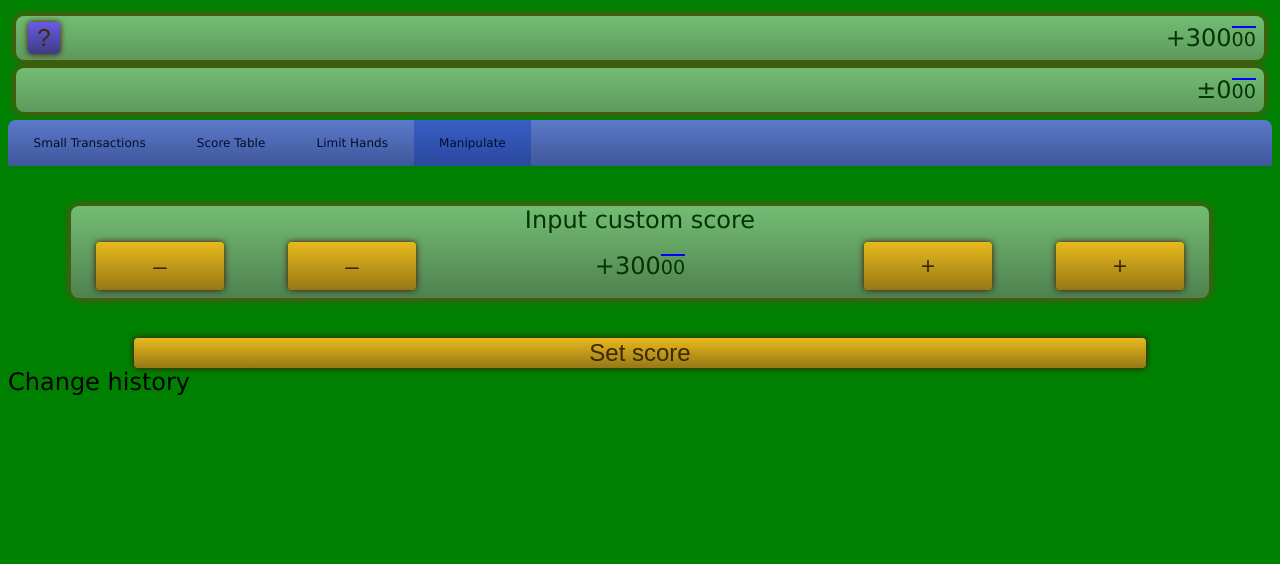
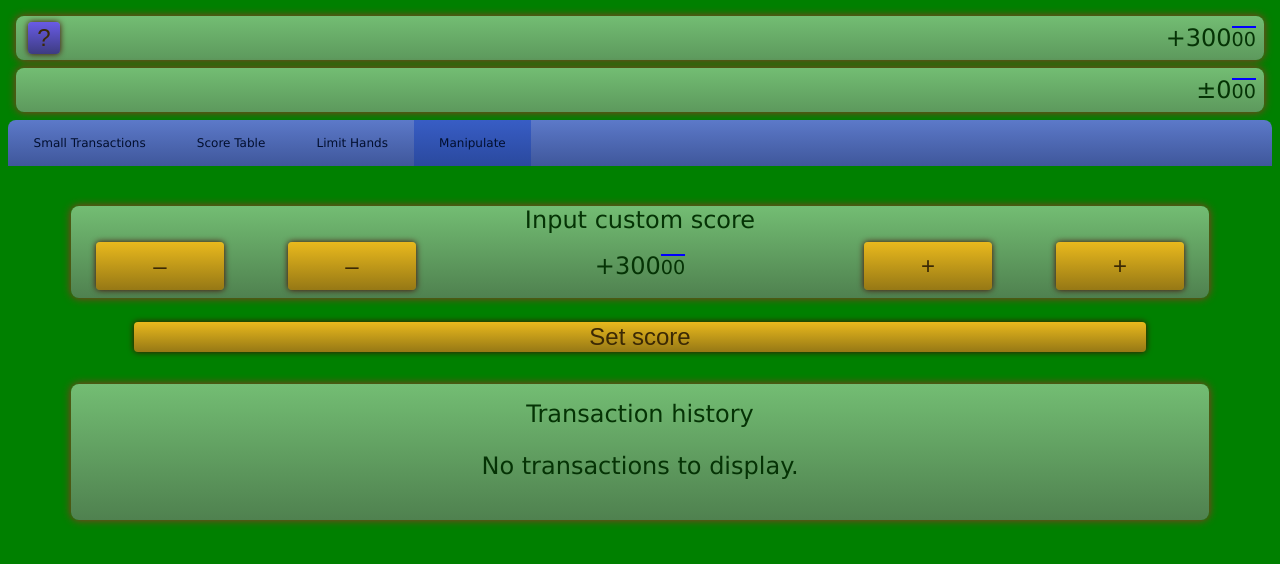
Before and after one commit to PauliMarttinen/riichi-mahjong-personal-score-tracker, a React (Create React App) app: page / in a window 1280 px wide. Both pictures are taken after a click on the element "Manipulate". Shown: the top 564 px of the page. Built offline with nearby package versions, Linux system fonts and the light colour scheme.

Commit message:
Make history list look good.

```diff
--- a/src/History.js
+++ b/src/History.js
@@ -10,7 +10,10 @@ class History extends React.Component
 {
   render()
   {
-    var historyDisplay = [];
+    var historyDisplay;
+    if (this.props.history.length !== 0)
+    {
+      var historyList = [];
       for (var event = this.props.history.length - 1; event >= 0; event--)
       {
         var direction;
@@ -23,7 +26,7 @@ class History extends React.Component
           direction = "Received";
         }
 
-      historyDisplay.push(
+        historyList.push(
           <tr key={event} className={"historyevent " + direction.toLowerCase()}>
             <td>{event + 1}</td>
             <td>{direction}</td>
@@ -32,17 +35,24 @@ class History extends React.Component
           </tr>
         );
       }
+      historyDisplay =
+        <table className="historytable">
+          <tbody>
+            {historyList}
+          </tbody>
+        </table>;
+    }
+    else
+    {
+      historyDisplay = <p className="label">No transactions to display.</p>;
+    }
 
     return (
       <div className="history">
         <div className="label">
-          Change history
+          Transaction history
         </div>
-        <table className="historytable">
-          <tbody>
         {historyDisplay}
-          </tbody>
-        </table>
       </div>
     );
   }
--- a/src/Manipulate.js
+++ b/src/Manipulate.js
@@ -9,7 +9,7 @@ class Manipulate extends React.Component
     return (
       <div className="manipulate">
         <CustomInput points={this.props.points} onClick={this.props.onCustomClick} />
-        <History history={this.props.history} onClick={this.onHistoryClick} />
+        <History history={this.props.history} onClick={this.props.onHistoryClick} />
       </div>
     );
   }
--- a/src/css/App.css
+++ b/src/css/App.css
@@ -172,19 +172,6 @@ button:active
   border-radius: 0;
 }
 
-.custominput .increasedecrease
-{
-  border-radius: 1vh;
-  position: static;
-}
-
-.custominput .increasedecrease
-{
-  margin-bottom: 5vh;
-  width: 90%;
-  margin: 0 auto 5vh auto;
-}
-
 .increasedecrease .label
 {
   margin-bottom: 1vh;
@@ -300,12 +287,24 @@ button:active
   padding: 1vh 1vw;
 }
 
-/* CustomInput */
+/* Manipulate */
 
 .custominput
 {
   margin-top: 5vh;
   text-align: center;
+}
+
+.custominput .increasedecrease
+{
+  border-radius: 1vh;
+  position: static;
+}
+
+.custominput .increasedecrease
+{
+  width: 90%;
+  margin: 0 auto 3vh auto;
 }
 
 .custominput .increasedecrease .action div
@@ -317,3 +316,40 @@ button:active
 {
   width: 80%;
 }
+
+.history
+{
+  color: rgb(5, 51, 5);
+  background-image: linear-gradient(rgb(115, 189, 115), rgb(79, 129, 79));
+  box-shadow: 0 0 1vh brown;
+  border-radius: 1vh;
+  width: 90%;
+  margin: 4vh auto 0 auto;
+  padding: 2vh 0;
+}
+
+.history .label
+{
+  text-align: center;
+}
+
+.history table
+{
+  width: 90%;
+  margin: 2vh auto 0 auto;
+}
+
+.history table td
+{
+  padding: 0.5vh 0;
+}
+
+.history table .received
+{
+  color: rgb(8, 73, 8)
+}
+
+.history table .paid
+{
+  color: rgb(110, 29, 29)
+}
```
Lines whose indentation alone changed are shown as unchanged.
